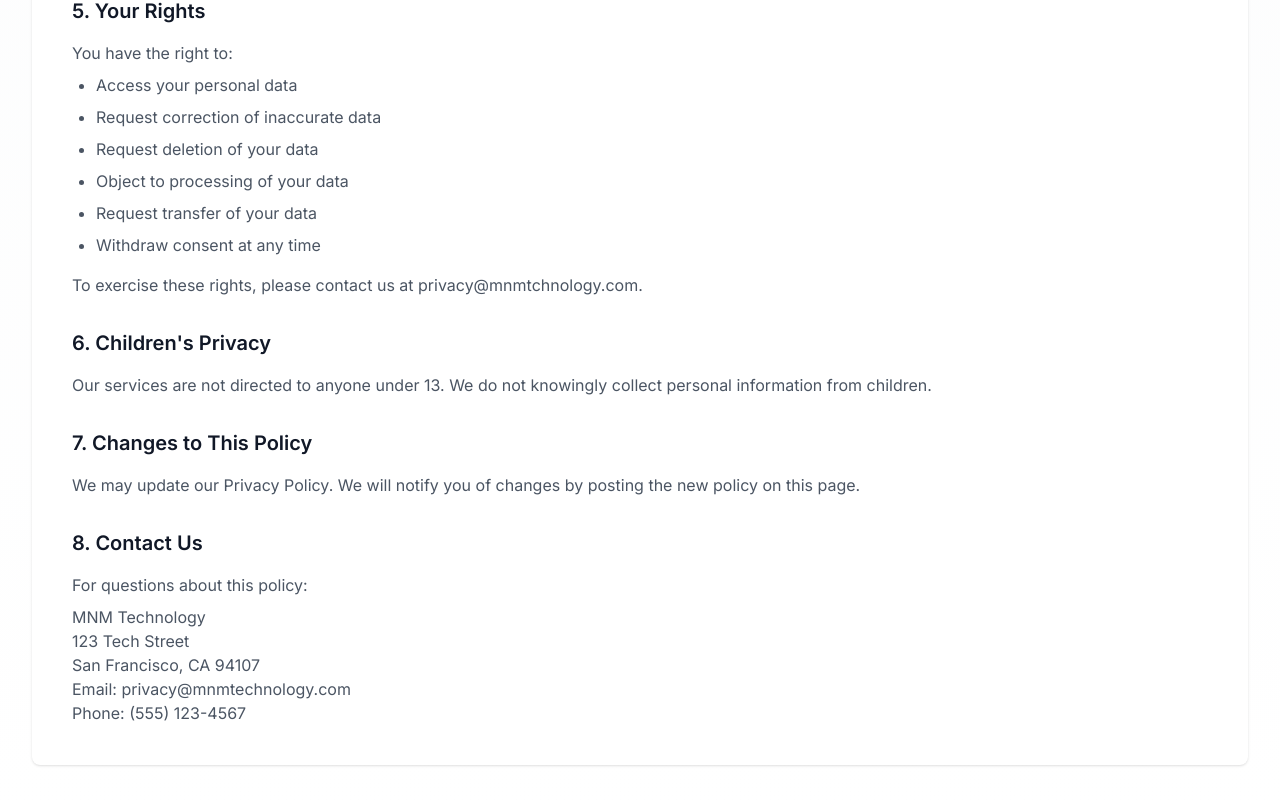
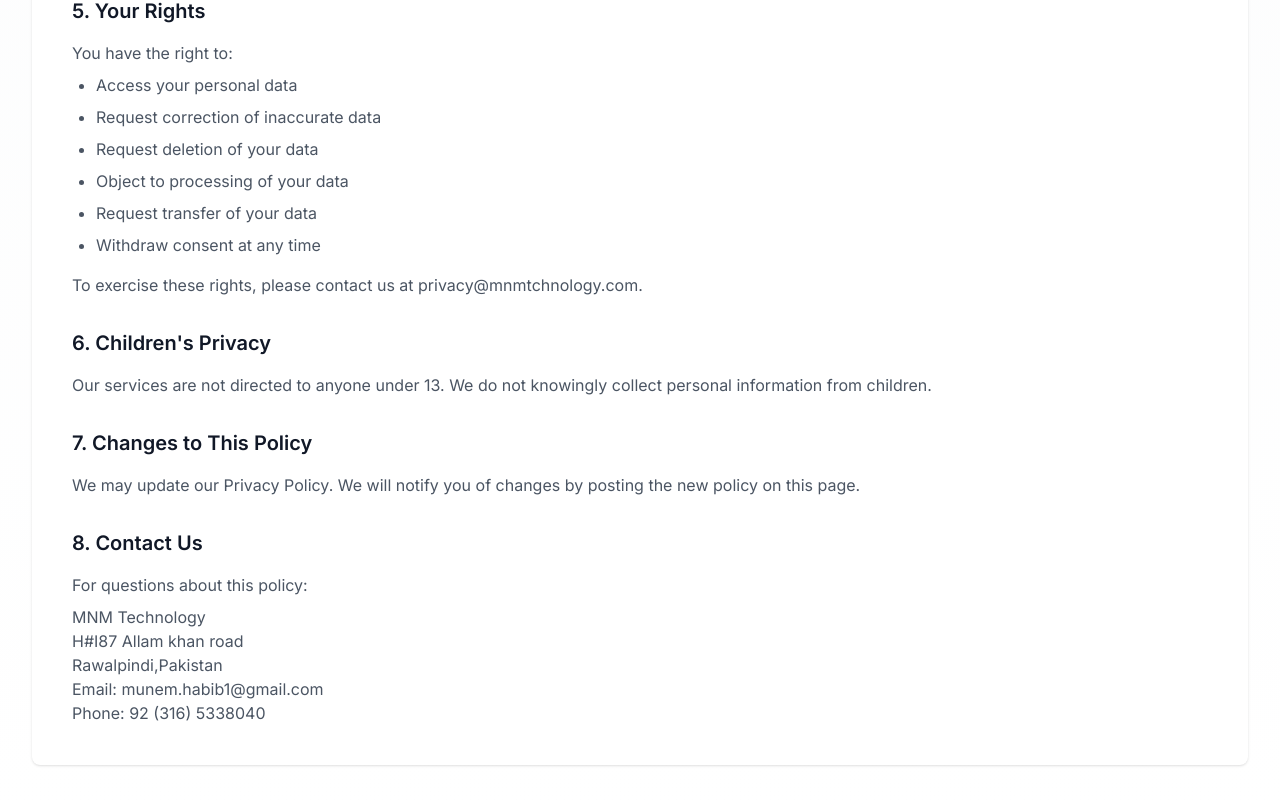
Before and after one commit to Munemh/MNM-Tech, a Next.js app: page /privacy-policy in a window 1280 px wide. Shown: the part 1337-2142 px from the top of the page. Built offline with nearby package versions, Linux system fonts and the light colour scheme.

Commit message:
privacy policy updated

```diff
--- a/src/app/privacy-policy/page.tsx
+++ b/src/app/privacy-policy/page.tsx
@@ -123,10 +123,10 @@
                   <p>For questions about this policy:</p>
                   <address className="not-italic mt-2">
                     MNM Technology<br />
-                    123 Tech Street<br />
-                    San Francisco, CA 94107<br />
-                    Email: privacy@mnmtechnology.com<br />
-                    Phone: (555) 123-4567
+                    H#I87 Allam khan road<br />
+                    Rawalpindi,Pakistan<br />
+                    Email: munem.habib1@gmail.com<br />
+                    Phone: 92 (316) 5338040
                   </address>
                 </section>
               </motion.div>
```
